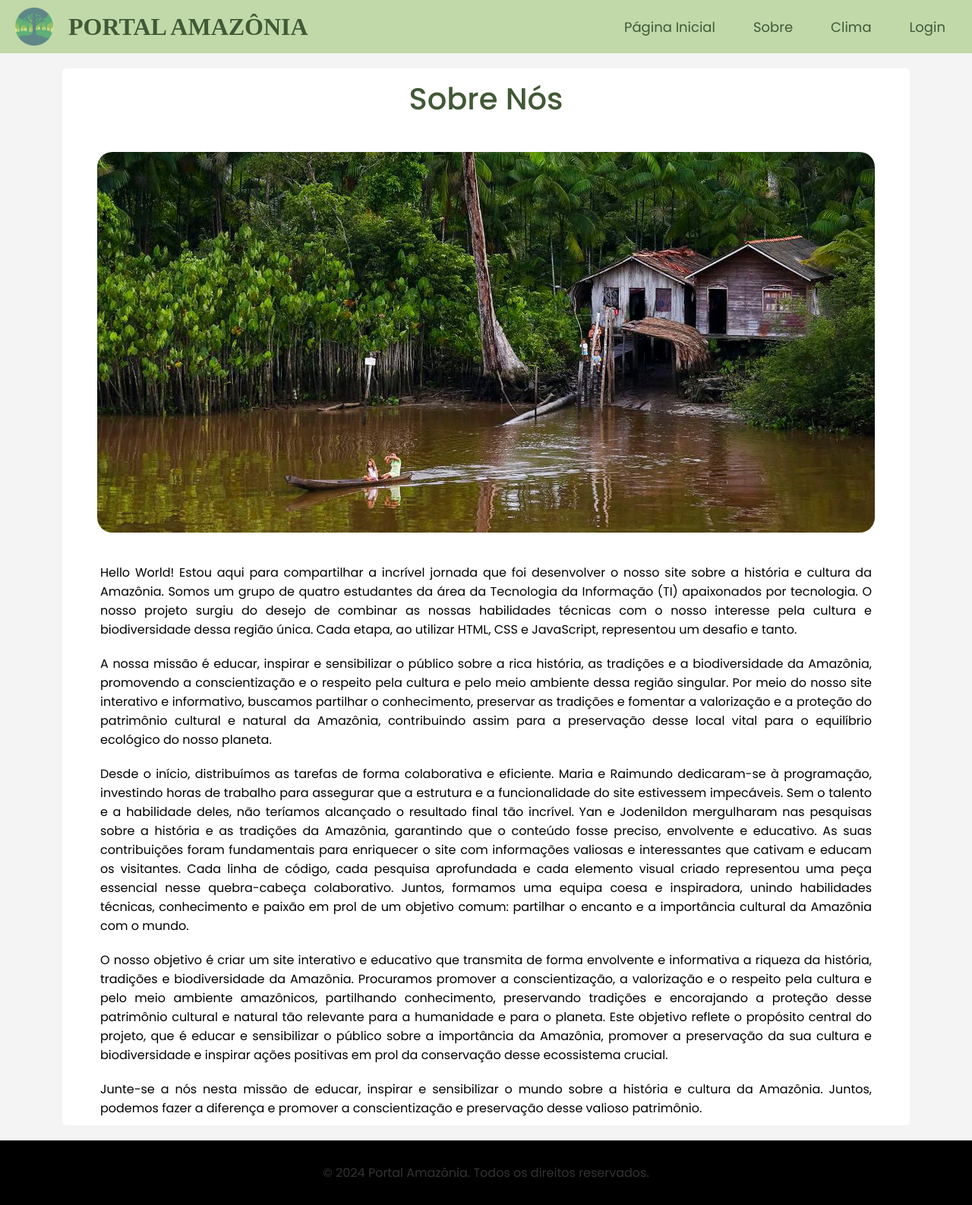
After one commit to dev-raimundos/projeto-portal-amazonia, a PHP site: page /sobre/sobre.html in a window 1280 px wide. The commit adds this page. Shown: the whole page at 76% size. Run offline with PHP 8.4, Linux system fonts and the light colour scheme.

Commit message:
Conteudo sobre nós

```diff
--- a/artesanato/artesanato.html
+++ b/artesanato/artesanato.html
@@ -25,7 +25,7 @@
         <div class="menu">
             <ul>
                 <li><a href="../index.html">Página Inicial</a></li>
-                <li><a href="#">Sobre</a></li>
+                <li><a href="../sobre/sobre.html">Sobre</a></li>
                 <li><a href="../clima/clima.html">Clima</a></li>
                 <li><a href="#">Contato</a></li>
             </ul>
--- a/clima/clima.html
+++ b/clima/clima.html
@@ -38,8 +38,9 @@
             <ul>
                 <!-- Links do menu -->
                 <li><a href="../index.html">Página Inicial</a></li>
-                <li><a href="#">Sobre</a></li>
+                <li><a href="../sobre/sobre.html">Sobre</a></li>
                 <li><a href="clima.html">Clima</a></li>
+                <li><a href="index.php">Login</a></li>
             </ul>
         </div>
     </header>
--- a/construcoes/const.html
+++ b/construcoes/const.html
@@ -25,7 +25,7 @@
         <div class="menu">
             <ul>
                 <li><a href="../index.html">Página Inicial</a></li>
-                <li><a href="#">Sobre</a></li>
+                <li><a href="../sobre/sobre.html">Sobre</a></li>
                 <li><a href="../clima/clima.html">Clima</a></li>
             </ul>
         </div>
--- a/css/style03.css
+++ b/css/style03.css
@@ -27,6 +27,8 @@ h3 {
   color: white;
   padding: 5px;
 }
+
+
 
 p {
   padding: 10px;
@@ -119,7 +121,7 @@ section {
   margin-right: auto; /* Centralizar o contêiner horizontalmente */
 }
 
-.lista-ingredientes{ /*lista de ingredientes da sessão culinária*/
+.lista-ingredientes { /*lista de ingredientes da sessão culinária*/
   margin: 10px;
   padding-left: 30px;
   text-align: justify;
@@ -138,44 +140,96 @@ section {
   border-radius: 5px;
 }
 
+#container_sobre {
+  margin: 20px;
+}
 
+#conteudo_sobre {
+  margin: 20px;
+  background-color: white;
+  width: 90%;
+  margin-left: auto;
+  margin-right: auto;
+  display: flex;
+  flex-direction: column;
+  align-items: center; /* Centraliza os itens horizontalmente */
+  text-align: center; /* Centraliza o texto */
+  border-radius: 5px;
+}
+
+#conteudo_sobre img {
+  max-width: 100%;
+  height: auto;
+  display: block;
+  margin: 30px 0; /* Adiciona margem vertical para a imagem */
+  border-radius: 20px;
+}
+
+.sobre{
+  text-align: justify;
+  margin-left: 40px;
+  margin-right: 40px;
+  color: #000;
+  font-family: 'Poppins', sans-serif;
+}
+
+#titulo-sobre{
+  text-align: center;
+  font-family: 'Poppins' sans-serif;
+  color: #415936;
+  font-size: 2.5em;
+  font-weight: 500;
+}
 /* Estilos para o rodapé */
 .footer-container {
   background-color: #000;
   color: #fff;
   padding: 20px 0;
   text-align: center;
-  position:  relative;
+  position: relative;
   bottom: 0;
   width: 100%;
 }
 
-.link-programacao{
+.link-programacao {
   text-decoration: none;
   color: #415936;
   margin-left: 80px;
   padding: 10px;
 }
 
-.localizacao{
+.localizacao {
   color: darkolivegreen;
 }
 
 @media (max-width: 768px) { /*responsividade do blog*/
   section {
-      flex-direction: column;
-      align-items: center;
+    flex-direction: column;
+    align-items: center;
   }
 
   .container-blog, #barra-lateral {
-      width: 100%;
-      margin: 10px 0;
+    width: 100%;
+    margin: 10px 0;
   }
 
   .menu li {
-      margin-left: 10px;
+    margin-left: 10px;
   }
 
+  header {
+    flex-direction: column;
+    text-align: center;
+  }
+
+  .menu {
+    justify-content: center;
+  }
+}
+
+/* Responsividade conteudo sobre */
+@media (max-width: 768px) {
+  /* Ajustes no Cabeçalho */
   header {
       flex-direction: column;
       text-align: center;
@@ -183,5 +237,23 @@ section {
 
   .menu {
       justify-content: center;
+      margin-top: 10px; /* Adiciona margem superior */
+  }
+
+  .menu li {
+      margin-left: 10px;
+  }
+
+  /* Ajustes no Conteúdo Sobre */
+  #conteudo_sobre {
+      width: 100%; /* Define a largura como 100% */
+      margin: 10px; /* Adiciona margem */
+  }
+
+
+
+  .sobre {
+      margin-left: 20px;
+      margin-right: 20px;
   }
 }
--- a/culinaria/culinaria.html
+++ b/culinaria/culinaria.html
@@ -25,7 +25,7 @@
         <div class="menu">
             <ul>
                 <li><a href="../index.html">Página Inicial</a></li>
-                <li><a href="#">Sobre</a></li>
+                <li><a href="../sobre/sobre.html">Sobre</a></li>
                 <li><a href="../clima/clima.html">Clima</a></li>
             </ul>
         </div>
--- a/culturaindigena/cultura.html
+++ b/culturaindigena/cultura.html
@@ -26,7 +26,7 @@
         <div class="menu">
             <ul>
                 <li><a href="../index.html">Página Inicial</a></li>
-                <li><a href="#">Sobre</a></li>
+                <li><a href="../sobre/sobre.html">Sobre</a></li>
                 <li><a href="../clima/clima.html">Clima</a></li>
             </ul>
         </div>
--- a/fauna e flora/faunaeflora.html
+++ b/fauna e flora/faunaeflora.html
@@ -25,7 +25,7 @@
         <div class="menu">
             <ul>
                 <li><a href="../index.html">Página Inicial</a></li>
-                <li><a href="#">Sobre</a></li>
+                <li><a href="../sobre/sobre.html">Sobre</a></li>
                 <li><a href="../clima/clima.html">Clima</a></li>
             </ul>
         </div>
--- a/index.html
+++ b/index.html
@@ -26,7 +26,7 @@
     </div>
     <div class="menu">
         <ul>
-            <li><a href="#">Sobre</a></li>
+            <li><a href="sobre/sobre.html">Sobre</a></li>
             <li><a href="clima/clima.html">Clima</a></li>
             <li><a href="login/index.php">Login</a></li>
         </ul>
--- a/lendas/lendas.html
+++ b/lendas/lendas.html
@@ -25,7 +25,7 @@
             <div class="menu">
                 <ul>
                     <li><a href="../index.html">Página Inicial</a></li>
-                    <li><a href="#">Sobre</a></li>
+                    <li><a href="../sobre/sobre.html">Sobre</a></li>
                     <li><a href="../clima/clima.html">Clima</a></li>
                 </ul>
             </div>
--- /dev/null
+++ b/sobre/sobre.html
@@ -0,0 +1,65 @@
+<!DOCTYPE html>
+<html lang="pt-br">
+<head>
+    <meta charset="UTF-8">
+    <meta name="viewport" content="width=device-width, initial-scale=1.0">
+    <title>Blog Section</title>
+    <link rel="stylesheet" href="../css/style03.css">
+    <!-- Fav-icon -->
+    <link rel="shortcut icon" href="images/fav-icon.svg">
+    <!-- Poppins Font Family -->
+    <link rel="preconnect" href="https://fonts.gstatic.com">
+    <link href="https://fonts.googleapis.com/css2?family=Poppins:wght@100;200;300;400;500;600;700;800;900&display=swap"
+          rel="stylesheet">
+</head>
+<body>
+    <header>
+        <div class="container logo">
+            <div class="logo-imagem">
+                <img src="../images/floresta.png" alt="Logo de uma floresta verde">
+            </div>
+            <div class="logo-texto">
+                <h1>PORTAL AMAZÔNIA</h1>
+            </div>
+        </div>
+        <div class="menu">
+            <ul>
+                <li><a href="../index.html">Página Inicial</a></li>
+                <li><a href="sobre.html">Sobre</a></li>
+                <li><a href="../clima/clima.html">Clima</a></li>
+                <li><a href="../clima/index.php">Login</a></li>
+            </ul>
+        </div>
+    </header>
+
+        <div id="container_sobre">
+            <div id="conteudo_sobre">
+                <p id="titulo-sobre">Sobre Nós</p>
+                <img src="capa.webp" alt="capa amazonia">
+                <p class="sobre">Hello World! Estou aqui para compartilhar a incrível jornada que foi desenvolver o nosso site sobre a história e cultura da Amazônia. Somos um grupo de quatro estudantes da área da Tecnologia da Informação (TI) apaixonados por tecnologia. O nosso projeto surgiu do desejo de combinar as nossas habilidades técnicas com o nosso interesse pela cultura e biodiversidade dessa região única. Cada etapa, ao utilizar HTML, CSS e JavaScript, representou um desafio e tanto.</p>
+
+                <p class="sobre">A nossa missão é educar, inspirar e sensibilizar o público sobre a rica história, as tradições e a biodiversidade da Amazônia, promovendo a conscientização e o respeito pela cultura e pelo meio ambiente dessa região singular. Por meio do nosso site interativo e informativo, buscamos partilhar o conhecimento, preservar as tradições e fomentar a valorização e a proteção do patrimônio cultural e natural da Amazônia, contribuindo assim para a preservação desse local vital para o equilíbrio ecológico do nosso planeta.</p>
+
+                <p class="sobre">Desde o início, distribuímos as tarefas de forma colaborativa e eficiente.
+                    Maria e Raimundo dedicaram-se à programação, investindo horas de trabalho para assegurar que a estrutura e a funcionalidade do site estivessem impecáveis. Sem o talento e a habilidade deles, não teríamos alcançado o resultado final tão incrível.
+                    Yan e Jodenildon mergulharam nas pesquisas sobre a história e as tradições da Amazônia, garantindo que o conteúdo fosse preciso, envolvente e educativo. As suas contribuições foram fundamentais para enriquecer o site com informações valiosas e interessantes que cativam e educam os visitantes.
+                    Cada linha de código, cada pesquisa aprofundada e cada elemento visual criado representou uma peça essencial nesse quebra-cabeça colaborativo. Juntos, formamos uma equipa coesa e inspiradora, unindo habilidades técnicas, conhecimento e paixão em prol de um objetivo comum: partilhar o encanto e a importância cultural da Amazônia com o mundo.</p>
+
+
+                <p class="sobre"> O nosso objetivo é criar um site interativo e educativo que transmita de forma envolvente e informativa a riqueza da história, tradições e biodiversidade da Amazônia. Procuramos promover a conscientização, a valorização e o respeito pela cultura e pelo meio ambiente amazônicos, partilhando conhecimento, preservando tradições e encorajando a proteção desse patrimônio cultural e natural tão relevante para a humanidade e para o planeta.
+                Este objetivo reflete o propósito central do projeto, que é educar e sensibilizar o público sobre a importância da Amazônia, promover a preservação da sua cultura e biodiversidade e inspirar ações positivas em prol da conservação desse ecossistema crucial.</p>
+
+                <p class="sobre">Junte-se a nós nesta missão de educar, inspirar e sensibilizar o mundo sobre a história e cultura da Amazônia. Juntos, podemos fazer a diferença e promover a conscientização e preservação desse valioso patrimônio.</p>
+
+
+            </div>
+        </div>
+
+        <footer>
+            <div class="footer-container">
+                <p>&copy; 2024 Portal Amazônia. Todos os direitos reservados.</p>
+            </div>
+        </footer>
+
+</body>
+</html>
```
Also changed, not shown: clima/index.php (added, +162 -0 lines), sobre/capa.webp (added).
